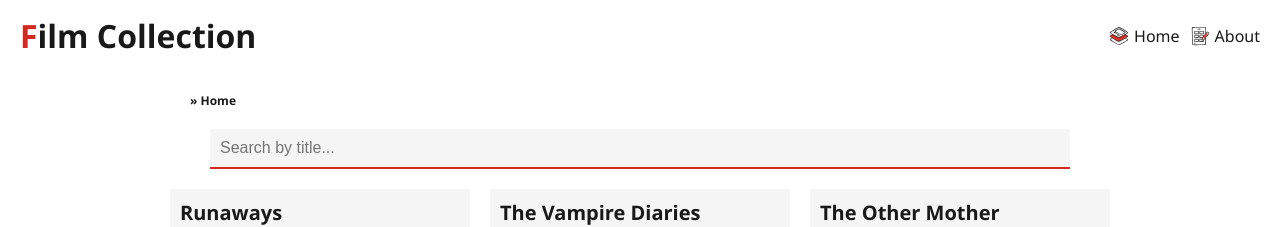
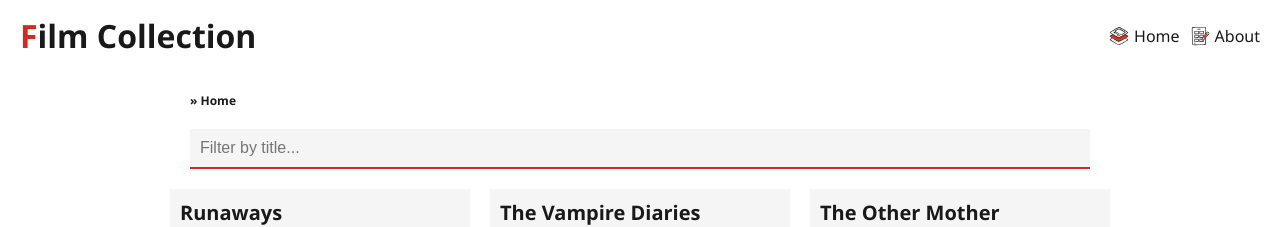
Before and after one commit to Lorenzo-StJohn/film-collection, an Angular app: page /home in a window 1280 px wide. Shown: the top 227 px of the page. Built offline with nearby package versions, Linux system fonts and the light colour scheme.

Commit message:
feat: implement filtering films

```diff
--- a/src/app/features/films/pages/home/home.html
+++ b/src/app/features/films/pages/home/home.html
@@ -1,7 +1,5 @@
 <header class="home-header">
-  <form [formGroup]="filterForm">
-    <input appAutofocus formControlName="search" placeholder="Search by title..." class="search-input" name="search-input"  />
-  </form>
+    <input appAutofocus placeholder="Filter by title..." class="filter-input" name="filter-input" [(ngModel)]="filter" />
 </header>
 <main class="film-list">
   @for (film of films(); track film.id) {
--- a/src/app/features/films/pages/home/home.scss
+++ b/src/app/features/films/pages/home/home.scss
@@ -2,15 +2,15 @@
   display: flex;
   flex-direction: column;
   align-items: center;
+  padding: 0 20px;
 }
 
 .home-header {
   width: 100%;
   max-width: var(--crumb-width);
-  padding: 0 20px;
 }
 
-.search-input {
+.filter-input {
   padding: 10px;
   width: 100%;
   border-radius: 0;
@@ -21,7 +21,7 @@
   font-size: 1rem;
 }
 
-.search-input:focus-visible {
+.filter-input:focus-visible {
   border-bottom-color: var(--primary-color);
 }
 
@@ -30,7 +30,7 @@
   flex-wrap: wrap;
   gap: 20px;
   justify-content: center;
-  padding: 20px;
+  padding: 20px 0;
   max-width: 1400px;
 }
 
--- a/src/app/features/films/pages/home/home.ts
+++ b/src/app/features/films/pages/home/home.ts
@@ -1,23 +1,25 @@
-import { Component, ElementRef, inject, ViewChild } from '@angular/core';
-import { FormBuilder, ReactiveFormsModule } from '@angular/forms';
+import { Component, computed, ElementRef, inject, signal, ViewChild } from '@angular/core';
+import { RouterLink } from "@angular/router";
+import { FormsModule } from '@angular/forms';
+
 import { Autofocus } from "../../../../shared/directives/autofocus";
 import { Film } from '../../service/film';
 import { FilmCard } from "../../components/film-card/film-card";
-import { RouterLink } from "@angular/router";
 
 @Component({
   selector: 'app-home',
-  imports: [ReactiveFormsModule, Autofocus, FilmCard, RouterLink],
+  imports: [FormsModule, Autofocus, FilmCard, RouterLink],
   templateUrl: './home.html',
   styleUrl: './home.scss',
 })
 export class Home {
   @ViewChild('searchInput') searchInput!: ElementRef<HTMLInputElement>;
 
-  private fb = inject(FormBuilder);
   private filmService = inject(Film)
-  public films = this.filmService.films;
-  public filterForm = this.fb.group({
-    search: [''],
+  private filmsUnfiltered = this.filmService.films;
+
+  public filter = signal('');
+  public films = computed(() => {
+    return this.filmsUnfiltered().filter(film => film.title.toLowerCase().includes(this.filter().toLowerCase()));
   });
 }
```
